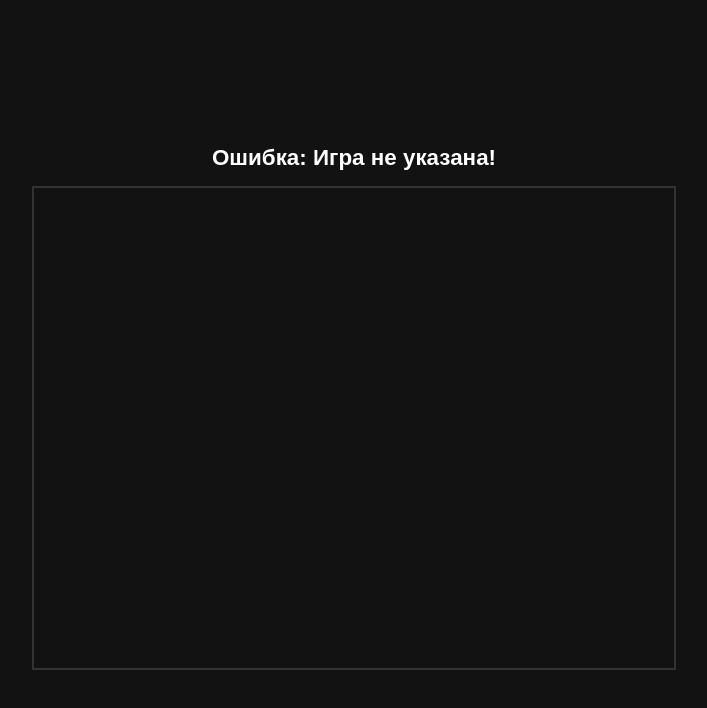
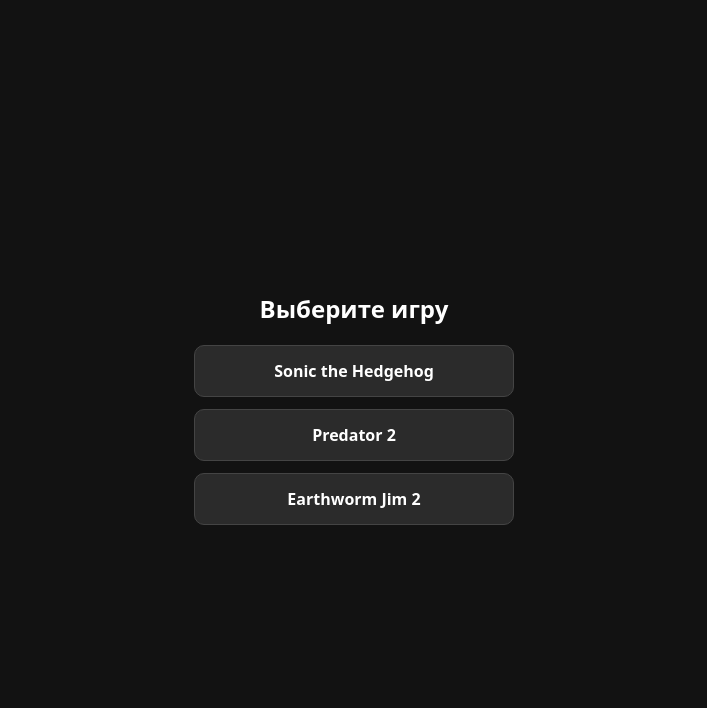
Before and after one commit to ischuchka0-lab/test-multigame, a website: page index.html in a window 1280 px wide. Shown: the whole page, without its empty margins (286-993 px from the left). Drawn offline with Linux system fonts and the light colour scheme.

Commit message:
Update index.html

```diff
--- a/index.html
+++ b/index.html
@@ -3,55 +3,96 @@
 <head>
   <meta charset="UTF-8">
   <meta name="viewport" content="width=device-width, initial-scale=1.0">
-  <title>Retro Game Player</title>
+  <title>Retro Games Mini App</title>
   <style>
     body {
       background-color: #121212;
       color: #ffffff;
-      font-family: sans-serif;
+      font-family: system-ui, -apple-system, sans-serif;
       margin: 0;
+      padding: 20px;
       display: flex;
       flex-direction: column;
       align-items: center;
       justify-content: center;
       min-height: 100vh;
+      box-sizing: border-box;
     }
     #game-title {
-      margin-bottom: 15px;
-      font-size: 1.4rem;
+      margin-bottom: 20px;
+      font-size: 1.5rem;
+      text-align: center;
     }
     #emulator-container {
       width: 640px;
       height: 480px;
       max-width: 95vw;
-      max-height: 80vh;
+      max-height: 75vh;
       border: 2px solid #333;
+      border-radius: 8px;
+      overflow: hidden;
+      display: none; /* Скрыт, пока не выбрана игра */
+    }
+    /* Стиль меню выбора игр */
+    .menu {
+      display: flex;
+      flex-direction: column;
+      gap: 12px;
+      width: 100%;
+      max-width: 320px;
+    }
+    .game-btn {
+      background-color: #2b2b2b;
+      color: #ffffff;
+      border: 1px solid #444;
+      padding: 14px 20px;
+      border-radius: 10px;
+      font-size: 16px;
+      font-weight: 600;
+      cursor: pointer;
+      text-align: center;
+      text-decoration: none;
+      transition: background-color 0.2s, transform 0.1s;
+    }
+    .game-btn:hover {
+      background-color: #3b3b3b;
+    }
+    .game-btn:active {
+      transform: scale(0.98);
     }
   </style>
 </head>
 <body>
 
-  <h1 id="game-title">Загрузка игры...</h1>
+  <h1 id="game-title">Выберите игру</h1>
 
+  <!-- Меню выбора (показывается, если в URL нет параметров) -->
+  <div id="menu" class="menu">
+    <a class="game-btn" href="?rom=sonic.bin&core=sega&title=Sonic%20the%20Hedgehog">Sonic the Hedgehog</a>
+    <a class="game-btn" href="?rom=predator2.bin&core=sega&title=Predator%202">Predator 2</a>
+    <a class="game-btn" href="?rom=earthworm_jim_2.gba&core=gba&title=Earthworm%20Jim%202">Earthworm Jim 2</a>
+  </div>
+
+  <!-- Контейнер с эмулятором -->
   <div id="emulator-container">
     <div id="game"></div>
   </div>
 
   <script>
-    // Считываем параметры из URL-строки
     const urlParams = new URLSearchParams(window.location.search);
-    const romFile = urlParams.get('rom');   // Название файла (например, sonic.bin)
-    const coreName = urlParams.get('core') || 'sega'; // Ядро (по умолчанию sega)
-    const gameName = urlParams.get('title') || 'Retro Game'; // Название игры
+    const romFile = urlParams.get('rom');
+    const coreName = urlParams.get('core') || 'sega';
+    const gameTitle = urlParams.get('title') || 'Retro Game';
 
-    if (!romFile) {
-      document.getElementById('game-title').innerText = 'Ошибка: Игра не указана!';
-    } else {
-      document.getElementById('game-title').innerText = gameName;
+    // Если в ссылке передан параметр rom, запускаем эмулятор
+    if (romFile) {
+      document.getElementById('menu').style.display = 'none'; // Скрываем меню
+      document.getElementById('emulator-container').style.display = 'block'; // Показываем эмулятор
+      document.getElementById('game-title').innerText = gameTitle;
 
       EJS_player = '#game';
       EJS_core = coreName;
-      EJS_gameUrl = romFile; // Подставляет нужный файл из папки
+      EJS_gameUrl = romFile;
       EJS_pathtodata = 'https://cdn.emulatorjs.org/stable/data/';
 
       const script = document.createElement('script');
```
